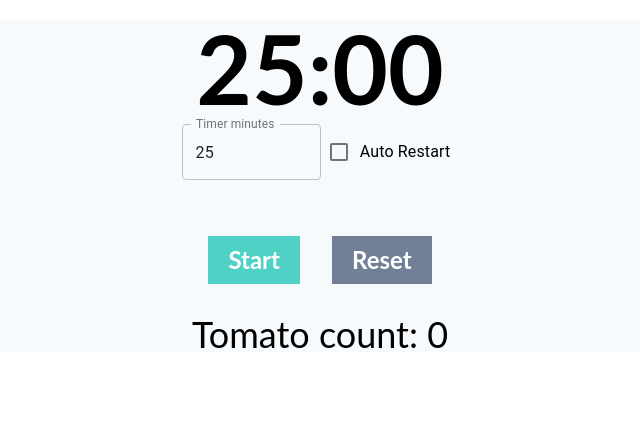
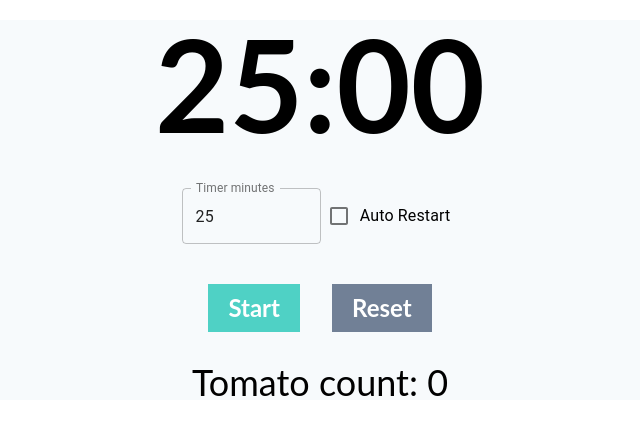
Before and after one commit to kpresta04/tomato-react, a React (Create React App) app: page / in a window 1280 px wide. Shown: the top 434 px of the page, without its empty margins (320-960 px from the left). Built offline with nearby package versions, Linux system fonts and the light colour scheme.

Commit message:
fontsize

```diff
--- a/src/App.css
+++ b/src/App.css
@@ -1,6 +1,7 @@
 .App-header {
 	background-color: #282c34;
 	min-height: 100vh;
+
 	display: flex;
 	flex-direction: column;
 	align-items: center;
--- a/src/components/Timer/Timer.component.js
+++ b/src/components/Timer/Timer.component.js
@@ -78,12 +78,12 @@ export default class Timer extends Component {
 		return (
 			<div className="mx-auto text-center">
 				<h1 id="timer">{this.state.formatted_time}</h1>
-				<div className="flex justify-center">
+				<div className="flex justify-center my-8">
 					<TextFieldOutlined handleMinutesChange={this.handleMinutesChange} />
 
 					<Checkbox />
 				</div>
-				<div id="buttons" className="mt-12">
+				<div id="buttons">
 					<button
 						onClick={this.handleStopStart}
 						className="bg-teal-400 hover:bg-teal-600 text-white font-bold py-3 px-5 mx-4 text-2xl"
--- a/src/index.css
+++ b/src/index.css
@@ -19,7 +19,7 @@ body {
 }
 
 h1 {
-	font-size: 72pt !important;
+	font-size: 96pt !important;
 	font-weight: bold !important;
 }
 
```
